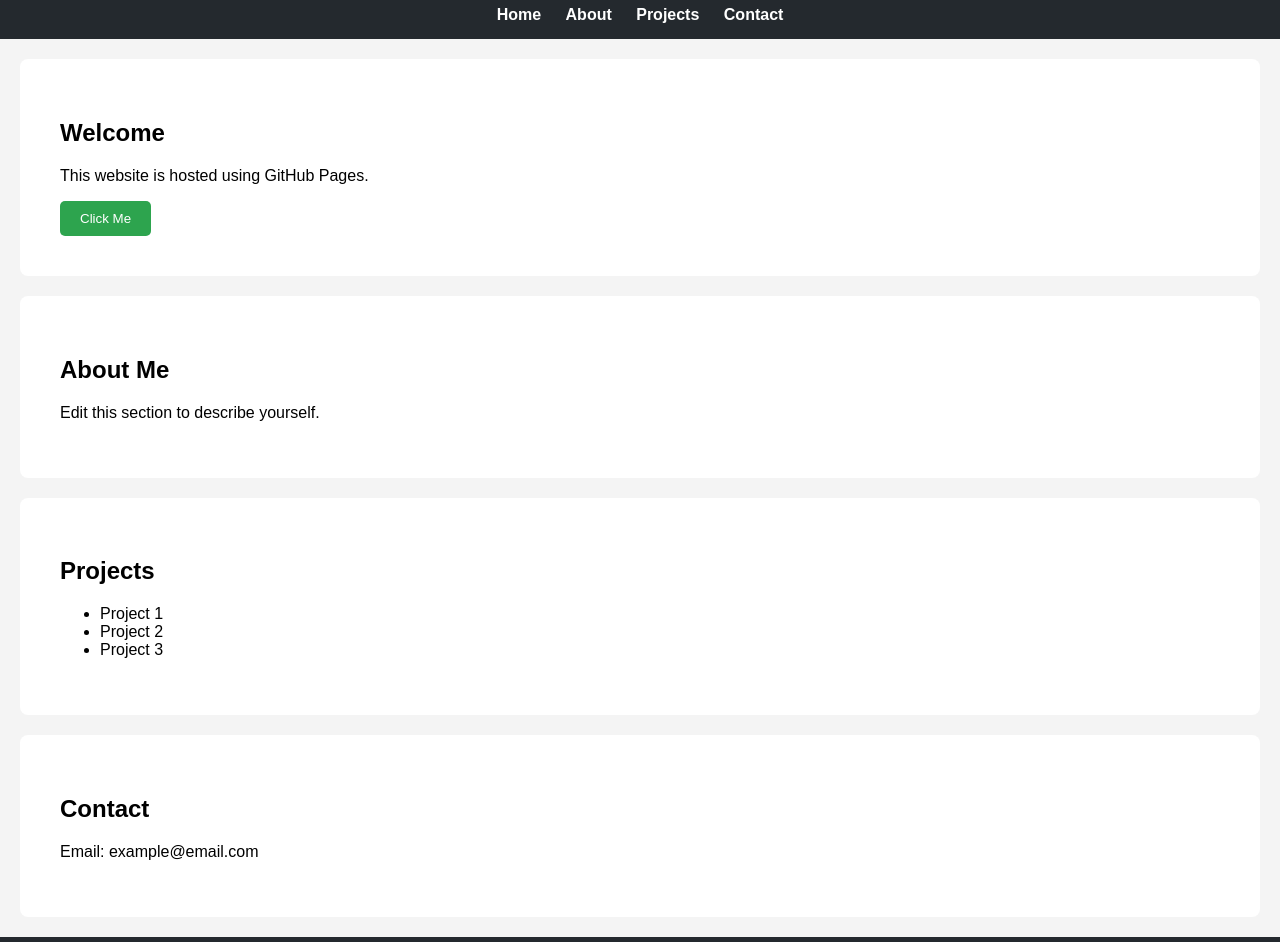
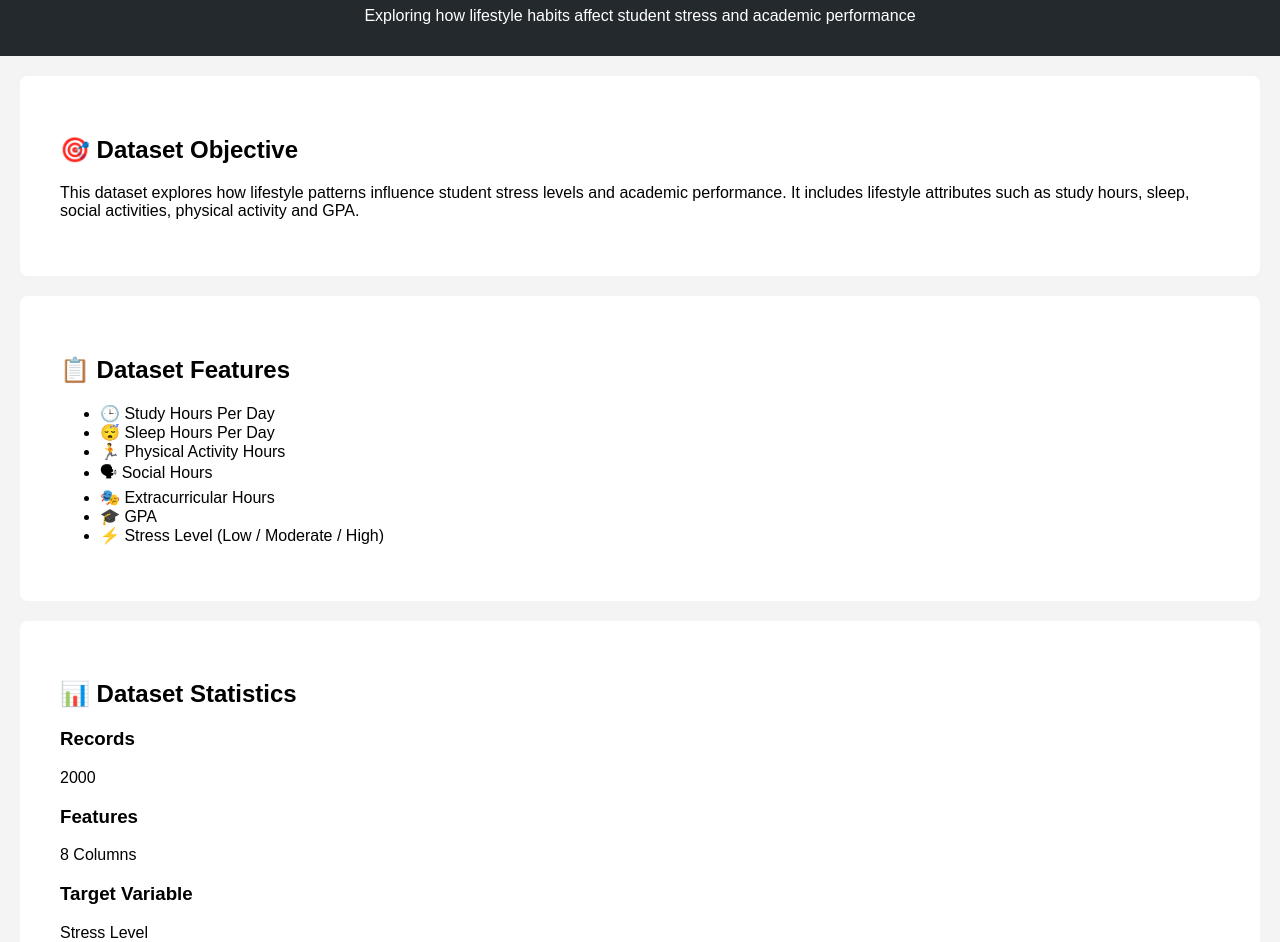
Before and after one commit to code-priya/Focus-Well, a plain HTML site: page index.html in a window 1280 px wide. Shown: the part 89-1031 px from the top of the page. Drawn offline with nearby package versions, Linux system fonts and the light colour scheme.

Commit message:
Update index.html

```diff
--- a/index.html
+++ b/index.html
@@ -1,53 +1,115 @@
-
 <!DOCTYPE html>
 <html lang="en">
 <head>
-  <meta charset="UTF-8">
-  <meta name="viewport" content="width=device-width, initial-scale=1.0">
-  <title>My GitHub Pages Site</title>
-  <link rel="stylesheet" href="styles.css">
+<meta charset="UTF-8">
+<meta name="viewport" content="width=device-width, initial-scale=1.0">
+<title>Student Lifestyle & Stress Analysis</title>
+
+<link rel="stylesheet" href="styles.css">
+
+<!-- Chart.js -->
+<script src="https://cdn.jsdelivr.net/npm/chart.js"></script>
 </head>
+
 <body>
 
 <header>
-  <h1>My Website</h1>
-  <nav>
-    <a href="#home">Home</a>
-    <a href="#about">About</a>
-    <a href="#projects">Projects</a>
-    <a href="#contact">Contact</a>
-  </nav>
+<h1>📊 Student Lifestyle & Stress Analysis</h1>
+<p>Exploring how lifestyle habits affect student stress and academic performance</p>
 </header>
 
-<section id="home" class="section">
-  <h2>Welcome</h2>
-  <p>This website is hosted using GitHub Pages.</p>
-  <button onclick="showMessage()">Click Me</button>
+<section class="section">
+
+<h2>🎯 Dataset Objective</h2>
+
+<p>
+This dataset explores how lifestyle patterns influence student stress levels
+and academic performance. It includes lifestyle attributes such as study hours,
+sleep, social activities, physical activity and GPA.
+</p>
+
 </section>
 
-<section id="about" class="section">
-  <h2>About Me</h2>
-  <p>Edit this section to describe yourself.</p>
+
+<section class="section">
+
+<h2>📋 Dataset Features</h2>
+
+<ul>
+
+<li>🕒 Study Hours Per Day</li>
+<li>😴 Sleep Hours Per Day</li>
+<li>🏃 Physical Activity Hours</li>
+<li>🗣 Social Hours</li>
+<li>🎭 Extracurricular Hours</li>
+<li>🎓 GPA</li>
+<li>⚡ Stress Level (Low / Moderate / High)</li>
+
+</ul>
+
 </section>
 
-<section id="projects" class="section">
-  <h2>Projects</h2>
-  <ul>
-    <li>Project 1</li>
-    <li>Project 2</li>
-    <li>Project 3</li>
-  </ul>
+
+<section class="section">
+
+<h2>📊 Dataset Statistics</h2>
+
+<div class="stats">
+
+<div class="card">
+<h3>Records</h3>
+<p>2000</p>
+</div>
+
+<div class="card">
+<h3>Features</h3>
+<p>8 Columns</p>
+</div>
+
+<div class="card">
+<h3>Target Variable</h3>
+<p>Stress Level</p>
+</div>
+
+</div>
+
 </section>
 
-<section id="contact" class="section">
-  <h2>Contact</h2>
-  <p>Email: example@email.com</p>
+
+<section class="section">
+
+<h2>📈 Stress Level Distribution</h2>
+
+<canvas id="stressChart"></canvas>
+
 </section>
 
+
+<section class="section">
+
+<h2>📉 Key Insight</h2>
+
+<p>
+
+⚡ High stress is associated with longer study hours and less sleep.<br><br>
+
+⚖ Moderate stress shows balanced lifestyle patterns.<br><br>
+
+😊 Low stress correlates with higher physical activity and social engagement.
+
+</p>
+
+</section>
+
+
 <footer>
-  <p>© 2026 My GitHub Website</p>
+
+<p>Student Lifestyle & Stress Analysis Project</p>
+
 </footer>
 
+
 <script src="script.js"></script>
+
 </body>
 </html>
```
